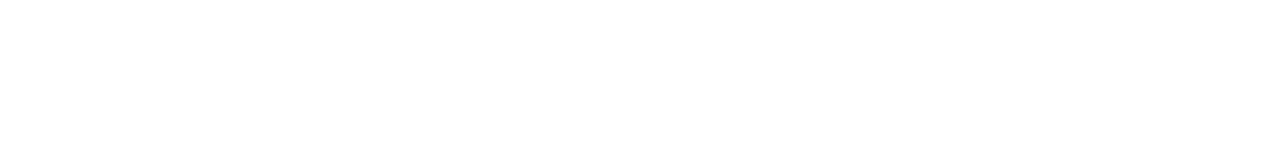
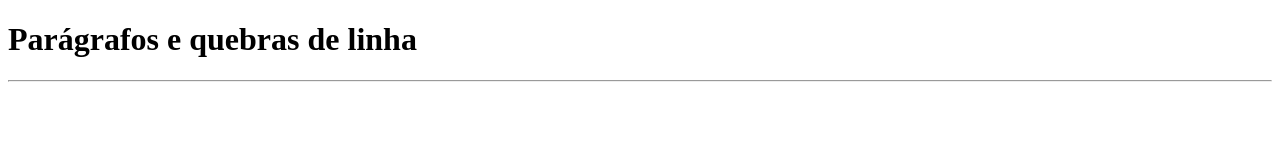
Before and after one commit to kmclara/Curso-HTML-CSS, a plain HTML site: page HTML-CSS/Exercicios/Exercicio02/index.html in a window 1280 px wide. Drawn offline with Linux system fonts and the light colour scheme.

Commit message:
Add tag h1 e tag hr dentro da tag body
Adicionando tag h1 com o titulo do que iremos aprender nesse exercicio
Adicionando tag hr para adicionar linha horizontal que dividirá o titulo do paragrafo que irá vir logo a seguir.

```diff
--- a/HTML-CSS/Exercicios/Exercicio02/index.html
+++ b/HTML-CSS/Exercicios/Exercicio02/index.html
@@ -7,6 +7,8 @@
     <title>Parágrafos</title>
 </head>
 <body>
+    <h1>Parágrafos e quebras de linha</h1>
+    <hr>
 
 </body>
 </html>
```
